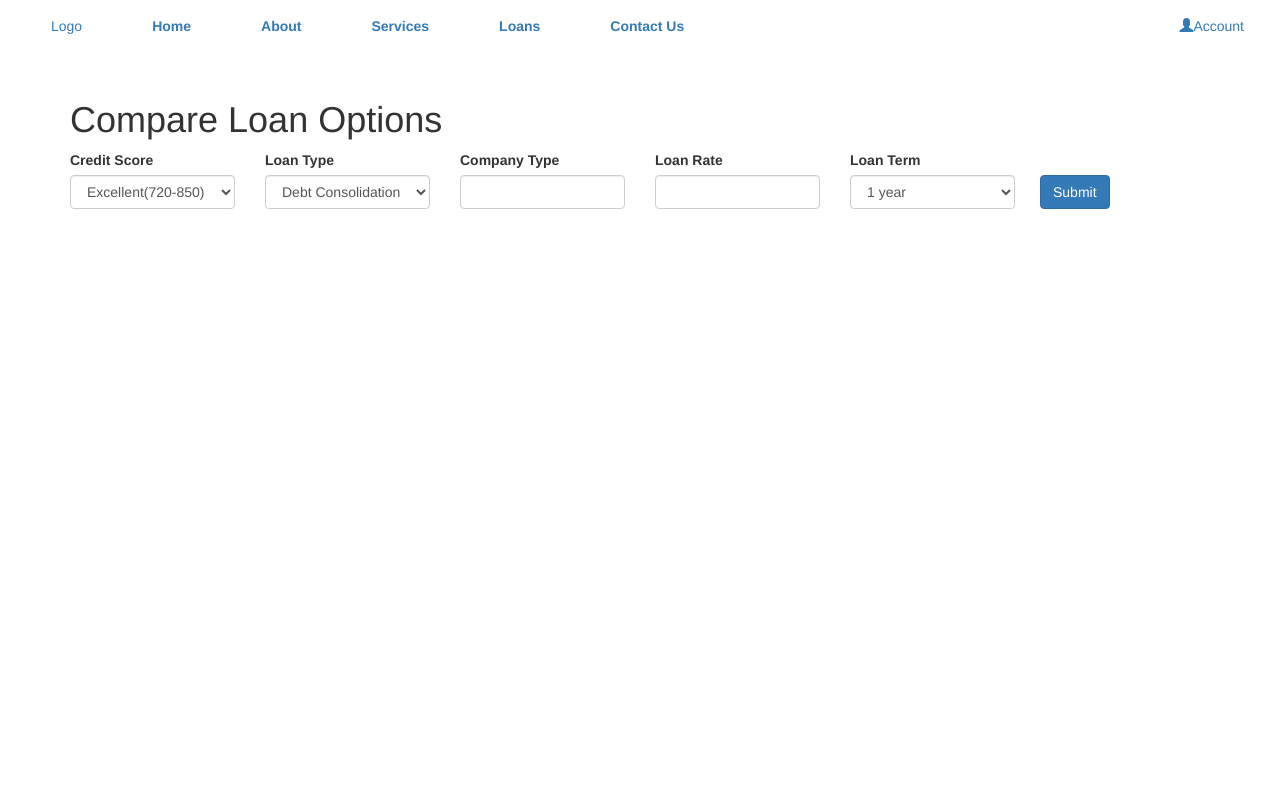
After one commit to snrampersad/sprint4, a PHP site: page /loans.php in a window 1280 px wide. The commit adds this page. Run offline with PHP 8.4, Linux system fonts and the light colour scheme; some libraries are stand-ins or nearby versions.

Commit message:
minor php changes

```diff
--- a/compare.php
+++ b/compare.php
@@ -82,7 +82,7 @@ ul.nav a:hover { background-color: #fff !important; }
 
         $result = mysqli_query($conn, $sql);
 
-        echo "<table border='1' style='margin: 10px;' class='table table-striped'>
+        /*echo "<table border='1' style='margin: 10px;' class='table table-striped'>
         <tr>
         <th>Company</th>
         <th>Company Type</th>
@@ -102,7 +102,7 @@ ul.nav a:hover { background-color: #fff !important; }
             echo "</tr>";
         }
 
-        echo "</table>";
+        echo "</table>";*/
 
 
     ?>
--- a/index.php
+++ b/index.php
@@ -59,7 +59,7 @@ ul.nav a:hover { background-color: #fff !important; }
         <li class="active"><a href="#"><strong>Home</strong></a></li>
         <li><a href="#"><strong>About</strong></a></li>
         <li><a href="#"><strong>Services</strong></a></li>
-        <li><a href="compare.php"><strong>Loans</strong></a></li>
+        <li><a href="loans.php"><strong>Loans</strong></a></li>
         <li><a href="#"><strong>Contact Us</strong></a></li>
       </ul>
       <ul class="nav navbar-nav navbar-right">
--- /dev/null
+++ b/loans.php
@@ -0,0 +1,181 @@
+<!DOCTYPE html>
+<html>
+   <head>
+      <meta charset="utf-8">
+      <meta name="viewport" content="width=device-width, initial-scale=1">
+      <link rel="stylesheet" href="https://maxcdn.bootstrapcdn.com/bootstrap/3.4.1/css/bootstrap.min.css">
+      <script src="https://ajax.googleapis.com/ajax/libs/jquery/3.5.1/jquery.min.js"></script>
+      <script src="https://maxcdn.bootstrapcdn.com/bootstrap/3.4.1/js/bootstrap.min.js"></script>
+      <link rel="stylesheet" href="https://maxcdn.bootstrapcdn.com/bootstrap/4.0.0-alpha.2/css/bootstrap.min.css" integrity="sha384-y3tfxAZXuh4HwSYylfB+J125MxIs6mR5FOHamPBG064zB+AFeWH94NdvaCBm8qnd" crossorigin="anonymous">
+   </head>
+   <style>
+    body, html {
+      height: 100%;
+      margin: 0;
+    }
+
+    .bg {
+        image-rendering: crisp-edges;
+        -ms-interpolation-mode: nearest-neighbor;
+      /* The image used */
+      /* background-image: url("https://i.ibb.co/m4FHMGY/financial-modeling-skills-kpmg.jpg"); */
+      background-image: url("https://i.ibb.co/9qFpJt5/blue-finance2.png");
+
+      /* Full height */
+      height: 60%;
+
+      /* Center and scale the image nicely */
+      background-position: center;
+      background-repeat: no-repeat;
+      background-size: cover;
+    }
+    .centered {
+        position: absolute;
+        top: 40%;
+        left: 50%;
+        transform: translate(-50%, -50%);
+        color: white;
+        font-size: 40px;
+        font: Helvetica;
+    }
+    .navbar-nav > li{
+  padding-left:20px;
+  padding-right:20px;
+}
+ul.nav a:hover { background-color: #fff !important; }
+
+    </style>
+<nav class="navbar border border-primary " style="background-color: white; height: 10px;">
+    <div class="container-fluid">
+
+      <ul class="nav navbar-nav">
+        <li><a href="#">Logo</a></li>
+        <li><a href="index.php"><strong>Home</strong></a></li>
+        <li><a href="#"><strong>About</strong></a></li>
+        <li><a href="#"><strong>Services</strong></a></li>
+        <li class="active"><a href="#"><strong>Loans</strong></a></li>
+        <li><a href="#"><strong>Contact Us</strong></a></li>
+      </ul>
+      <ul class="nav navbar-nav navbar-right">
+
+        <li><a href="account.php"><span class="glyphicon glyphicon-user"></span>Account</a></li>
+      </ul>
+    </div>
+</nav>
+
+   <body>
+      <div class="container" style="padding-top: 10px;">
+         <h1>Compare Loan Options</h1>
+         <div class="row">
+            <form >
+               <div class="form-row ">
+                  <div class="form-group col-lg-2">
+                     <label for="creditScore">Credit Score</label>
+                     <select class="form-control" id="creditScore">
+                        <option value=850>Excellent(720-850)</option>
+                        <option value=719> Good(690-719)</option>
+                        <option value=689>Fair(630-689)</option>
+                        <option value=629>Bad(350-629)</option>
+                     </select>
+                  </div>
+                  <!-- <div class="form-group col-lg-2">
+                     <label for="company">Company</label>
+                     <input class="form-control" id="company"></input>
+                  </div> -->
+                  <div class="form-group col-lg-2">
+                     <label for="loanType">Loan Type</label>
+                     <select class="form-control" id="loanType">
+                        <option>Debt Consolidation</option>
+                        <option>Credit card refinancing </option>
+                        <option>Vacation</option>
+                        <option>Business</option>
+                        <option>Moving</option>
+                        <option>Home improvement</option>
+                        <option>Emergency Expense</option>
+                        <option>Other</option>
+                     </select>
+                  </div>
+                  <div class="form-group col-lg-2">
+                     <label for="companyType">Company Type</label>
+                     <input class="form-control" id="companyType"></input>
+                  </div>
+                  <div class="form-group col-lg-2">
+                     <label for="loanRate">Loan Rate</label>
+                     <input class="form-control" id="loanRate"></input>
+                  </div>
+                  <div class="form-group col-lg-2">
+                     <label for="loanTerm">Loan Term</label>
+                     <select class="form-control" id="loanTerm">
+                        <option value= 1>1 year</option>
+                        <option value= 2>2 years</option>
+                        <option value=3 >3 years</option>
+                        <option value=4 >4 years</option>
+                        <option value=5 >5 years</option>
+                        <option value=10 >10 years</option>
+                        <option value=20 >20 years</option>
+                        <option value=30 >30 years</option>
+                     </select>
+                  </div>
+                  <div class="col-auto">
+                     <button type="submit" class="btn btn-primary" style="position: relative; top: 25px; left: 10px;" onclick="onClick()">
+                        Submit
+                     </button>
+                  </div>
+               </div>
+            </form>
+         </div>
+         <div class="row" id="displayCards">
+            <div class="card mb-3">
+               <div class="row no-gutters">
+                 <div class="col-md-3">
+                  <!-- <h3 class="card-title" style="text-align: center;" id="cardTitle">Card title</h5> -->
+                  <!-- img -->
+                 <!-- </div> -->
+                 <div class="col-md-8">
+                     <!-- <div class="card-body">
+                        <div class="row">
+                           <div class="col-lg-4">
+                              <label>APR</label>
+                              <h4 id="APR"></h4>
+                           </div>
+                           <div class="col-lg-4">
+                              <label>Min. Credit</label>
+                              <h4 id="minCredit"></h4>
+                           </div>
+                           <div class="col-lg-4">
+                              <label>Monthly Payment</label>
+                              <h4 id="monthlyPay"></h4>
+                           </div>
+                        </div>
+                        <div class="row">
+                           <button class="btn btn-link btn-sm" data-toggle="collapse" data-target="#seeDetails">See Details
+                              <svg width="1em" height="1em" viewBox="0 0 16 16" class="bi bi-caret-down-fill" fill="currentColor" xmlns="http://www.w3.org/2000/svg">
+                                 <path d="M7.247 11.14L2.451 5.658C1.885 5.013 2.345 4 3.204 4h9.592a1 1 0 0 1 .753 1.659l-4.796 5.48a1 1 0 0 1-1.506 0z"/>
+                               </svg>
+                           </button>
+                           <div class="collapse" id="seeDetails">
+                              <div class="card card-body">
+                                 <h5>Qualifications</h5>
+                                 <ul id="qual">
+
+                                 </ul>
+                                 <h5>Pros</h5>
+                                 <ul id="pros">
+
+                                 </ul>
+                                 <h5>Cons</h5>
+                                 <ul id="cons">
+
+                                 </ul>
+                              </div>
+                            </div>
+                        </div>
+                     </div>
+                 </div>
+               </div>
+            </div> -->
+         </div>
+      </div>
+   </body>
+   <script type = "text/javascript" src = "loans.js" ></script>
+</html>
```
